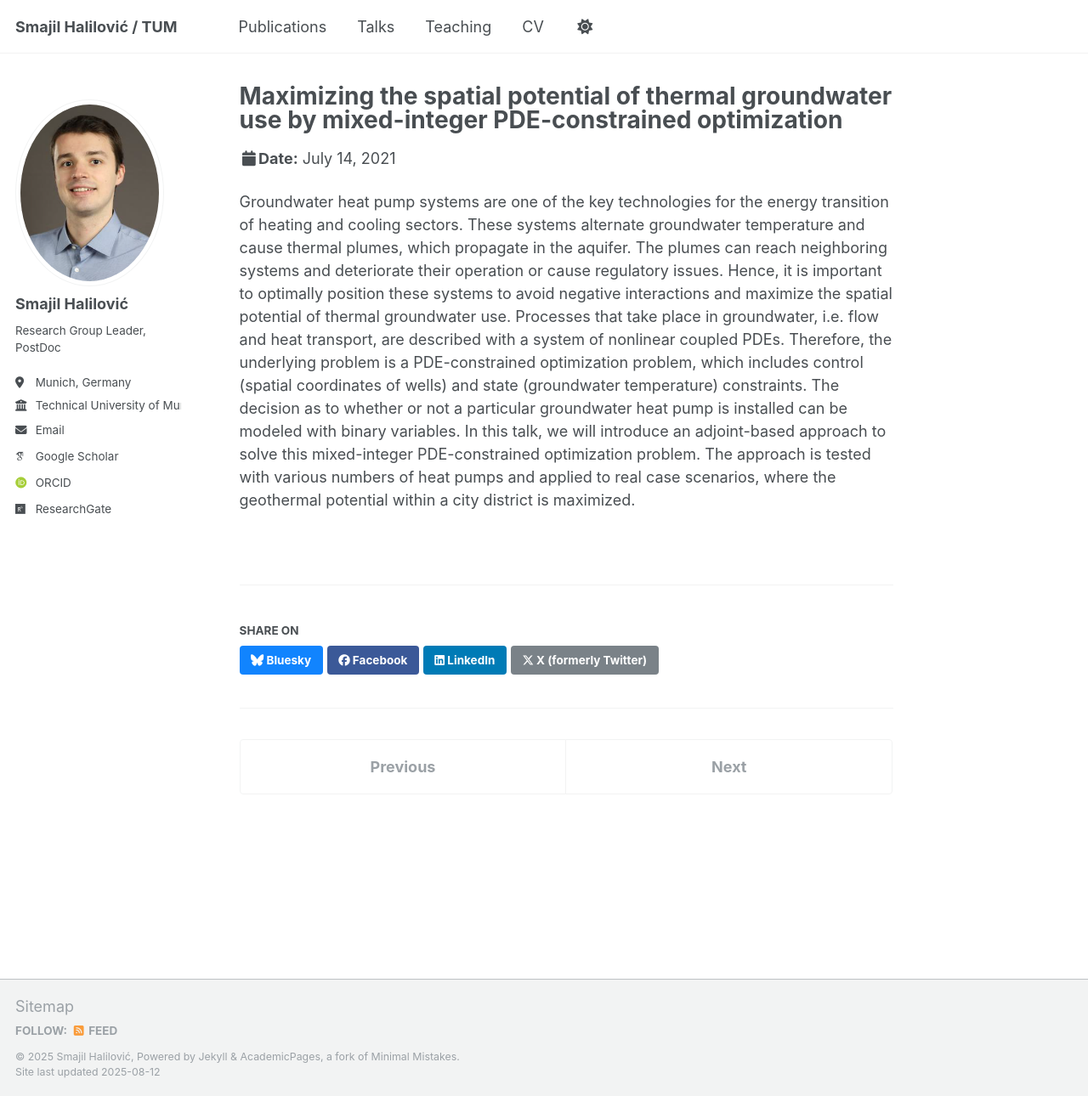
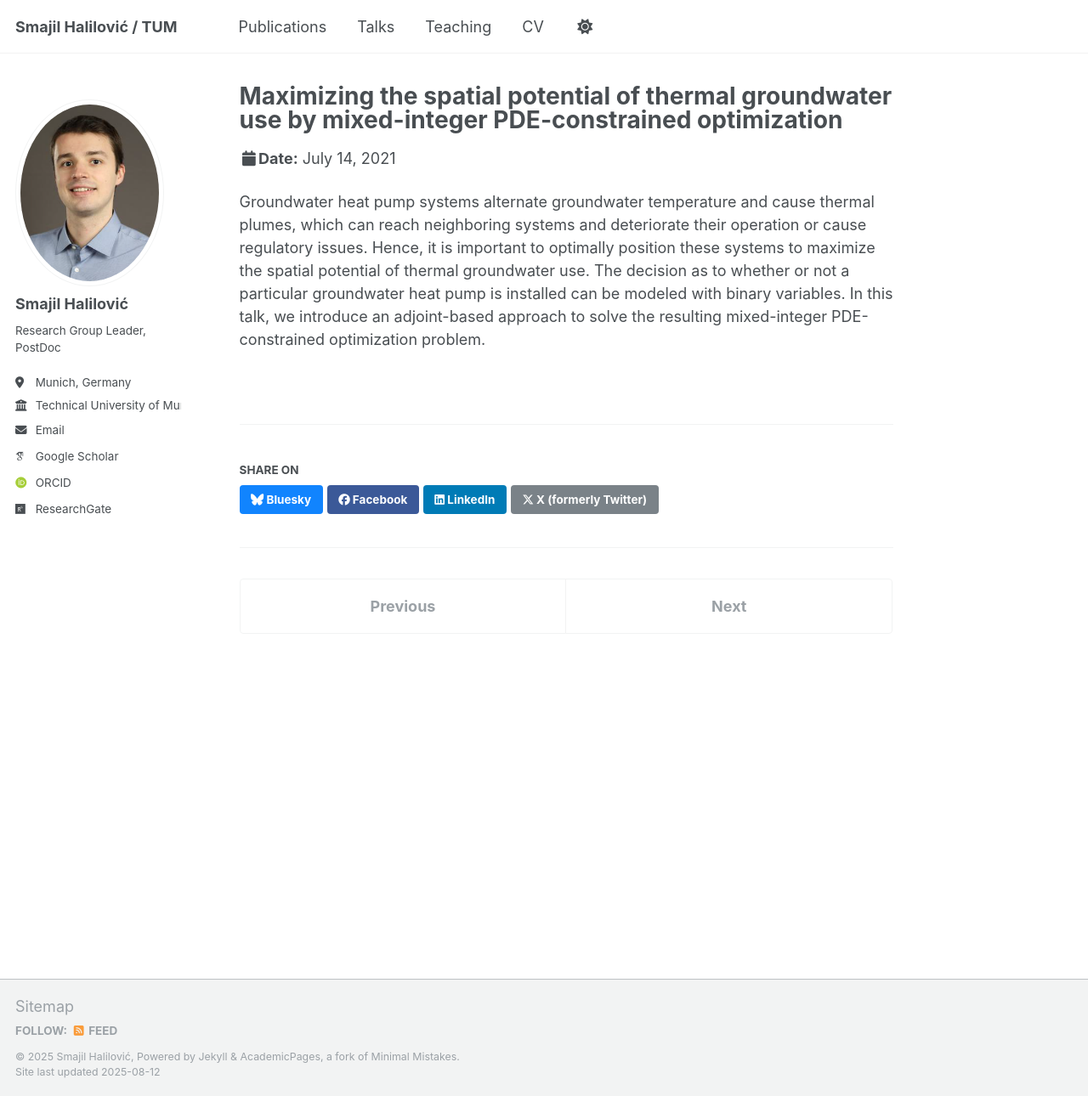
Before and after one commit to SHalilovic/shalilovic.github.io, a Jekyll site: the page built from _talks/2021-07-14-EURO.md, in a window 1280 px wide and 1290 px high. Shown: the whole window at 85% size. Built offline with Jekyll 4.4.1, drawn with Linux system fonts in a browser that asks for light colours; some web fonts are replaced; a script that is not in the unit is left out.

Commit message:
Update 2021-07-14-EURO.md

```diff
--- a/_talks/2021-07-14-EURO.md
+++ b/_talks/2021-07-14-EURO.md
@@ -8,4 +8,7 @@ date: 2021-07-14
 location: "Athens, Greece"
 ---
 
-Groundwater heat pump systems are one of the key technologies for the energy transition of heating and cooling sectors. These systems alternate groundwater temperature and cause thermal plumes, which propagate in the aquifer. The plumes can reach neighboring systems and deteriorate their operation or cause regulatory issues. Hence, it is important to optimally position these systems to avoid negative interactions and maximize the spatial potential of thermal groundwater use. Processes that take place in groundwater, i.e. flow and heat transport, are described with a system of nonlinear coupled PDEs. Therefore, the underlying problem is a PDE-constrained optimization problem, which includes control (spatial coordinates of wells) and state (groundwater temperature) constraints. The decision as to whether or not a particular groundwater heat pump is installed can be modeled with binary variables. In this talk, we will introduce an adjoint-based approach to solve this mixed-integer PDE-constrained optimization problem. The approach is tested with various numbers of heat pumps and applied to real case scenarios, where the geothermal potential within a city district is maximized.
+Groundwater heat pump systems alternate groundwater temperature and cause thermal plumes, which can reach neighboring systems and deteriorate their operation or cause regulatory issues.
+Hence, it is important to optimally position these systems to maximize the spatial potential of thermal groundwater use.
+The decision as to whether or not a particular groundwater heat pump is installed can be modeled with binary variables.
+In this talk, we introduce an adjoint-based approach to solve the resulting mixed-integer PDE-constrained optimization problem.
```
